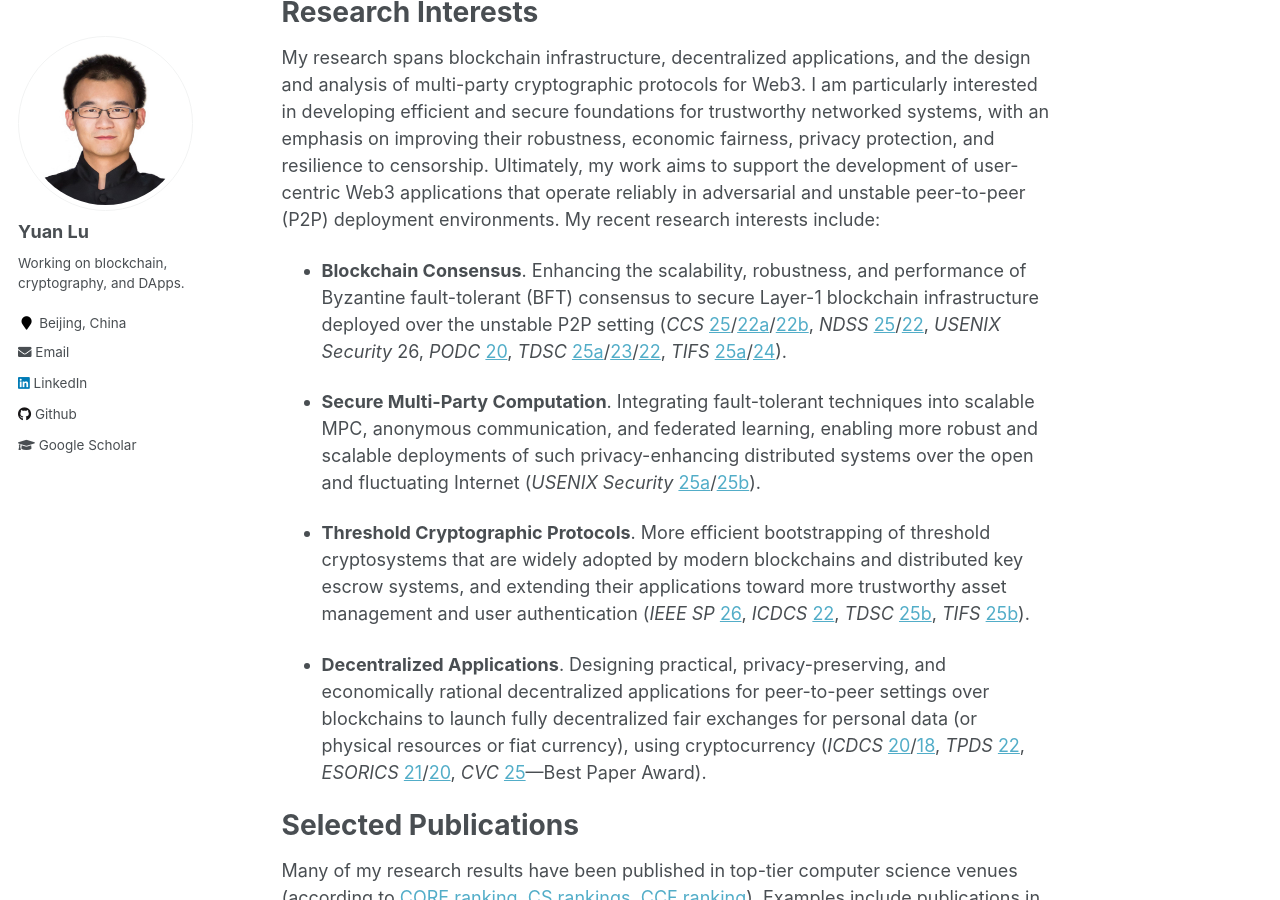
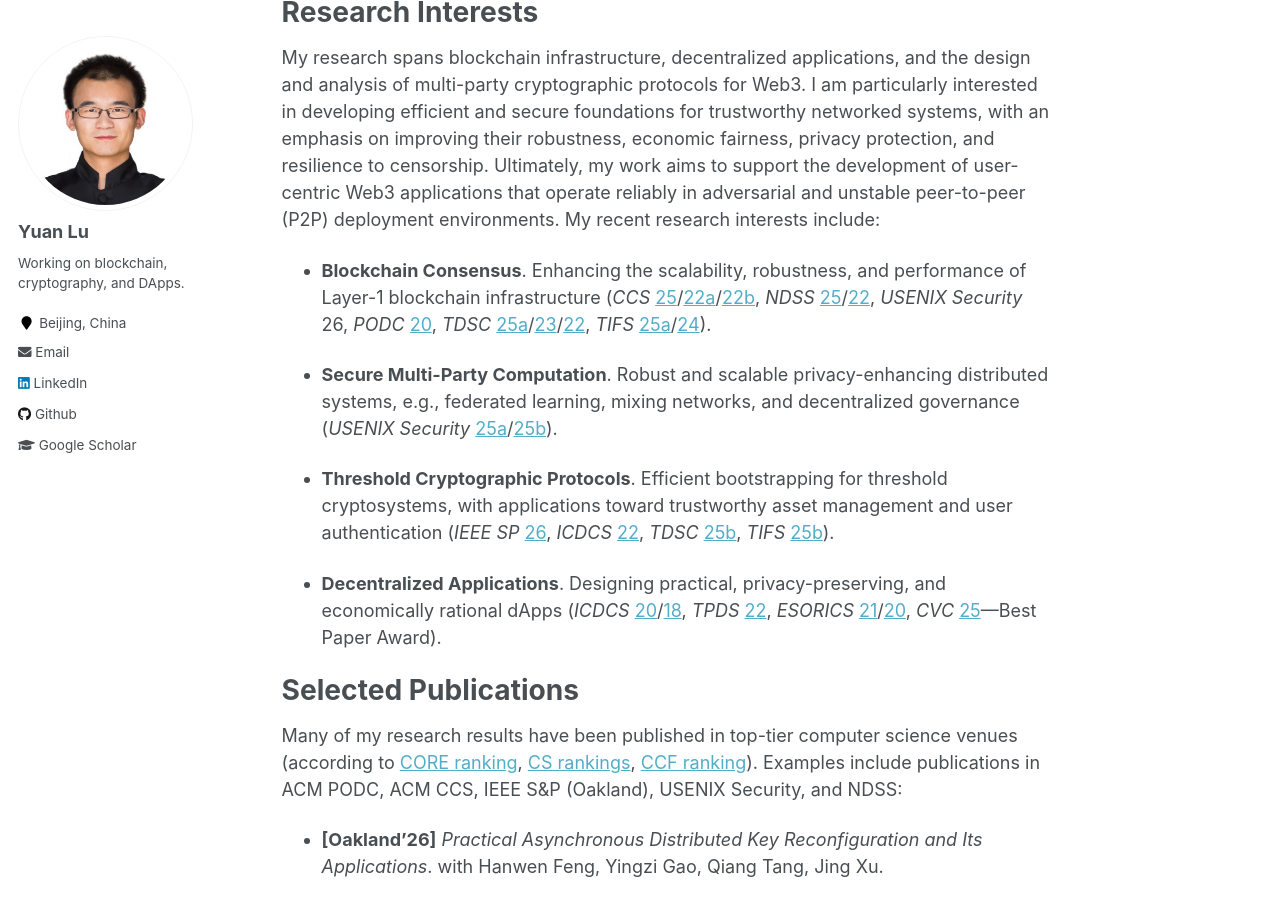
Before and after one commit to yylluu/yylluu.github.io, a Jekyll site: the page built from _pages/about.md, in a window 1280 px wide and 900 px high, scrolled down 199 px. Built offline with Jekyll 4.4.1, drawn with Linux system fonts in a browser that asks for light colours.

Commit message:
Update about.md

```diff
--- a/_pages/about.md
+++ b/_pages/about.md
@@ -14,13 +14,13 @@ Research Interests
 
 My research spans blockchain infrastructure, decentralized applications, and the design and analysis of multi-party cryptographic protocols for Web3. I am particularly interested in developing efficient and secure foundations for trustworthy networked systems, with an emphasis on improving their robustness, economic fairness, privacy protection, and resilience to censorship. Ultimately, my work aims to support the development of user-centric Web3 applications that operate reliably in adversarial and unstable peer-to-peer (P2P) deployment environments. My recent research interests include:
 
-- **Blockchain Consensus**. Enhancing the scalability, robustness, and performance of Byzantine fault-tolerant (BFT) consensus to secure Layer-1 blockchain infrastructure deployed over the unstable P2P setting (*CCS* [25](https://dl.acm.org/doi/abs/10.1145/3719027.3765132)/[22a](https://dl.acm.org/doi/abs/10.1145/3548606.3559346)/[22b](https://dl.acm.org/doi/abs/10.1145/3548606.3559379), *NDSS* [25](https://eprint.iacr.org/2024/206)/[22](https://eprint.iacr.org/2022/27), *USENIX Security* 26, *PODC* [20](https://dl.acm.org/doi/abs/10.1145/3382734.3405707), *TDSC* [25a](https://ieeexplore.ieee.org/abstract/document/11002681)/[23](https://ieeexplore.ieee.org/abstract/document/9913698)/[22](https://ieeexplore.ieee.org/abstract/document/9913698), *TIFS* [25a](https://ieeexplore.ieee.org/abstract/document/11014212)/[24](https://ieeexplore.ieee.org/abstract/document/10415090)).
+- **Blockchain Consensus**. Enhancing the scalability, robustness, and performance of Layer-1 blockchain infrastructure (*CCS* [25](https://dl.acm.org/doi/abs/10.1145/3719027.3765132)/[22a](https://dl.acm.org/doi/abs/10.1145/3548606.3559346)/[22b](https://dl.acm.org/doi/abs/10.1145/3548606.3559379), *NDSS* [25](https://eprint.iacr.org/2024/206)/[22](https://eprint.iacr.org/2022/27), *USENIX Security* 26, *PODC* [20](https://dl.acm.org/doi/abs/10.1145/3382734.3405707), *TDSC* [25a](https://ieeexplore.ieee.org/abstract/document/11002681)/[23](https://ieeexplore.ieee.org/abstract/document/9913698)/[22](https://ieeexplore.ieee.org/abstract/document/9913698), *TIFS* [25a](https://ieeexplore.ieee.org/abstract/document/11014212)/[24](https://ieeexplore.ieee.org/abstract/document/10415090)).
 
-- **Secure Multi-Party Computation**. Integrating fault-tolerant techniques into scalable MPC, anonymous communication, and federated learning, enabling more robust and scalable deployments of such privacy-enhancing distributed systems over the open and fluctuating Internet (*USENIX Security* [25a](https://www.usenix.org/conference/usenixsecurity25/presentation/su-yuan)/[25b](https://www.usenix.org/conference/usenixsecurity25/presentation/liu-yizhong)).
+- **Secure Multi-Party Computation**. Robust and scalable privacy-enhancing distributed systems, e.g., federated learning, mixing networks, and decentralized governance (*USENIX Security* [25a](https://www.usenix.org/conference/usenixsecurity25/presentation/su-yuan)/[25b](https://www.usenix.org/conference/usenixsecurity25/presentation/liu-yizhong)).
 
-- **Threshold Cryptographic Protocols**. More efficient bootstrapping of threshold cryptosystems that are widely adopted by modern blockchains and distributed key escrow systems, and extending their applications toward more trustworthy asset management and user authentication (*IEEE SP* [26](https://eprint.iacr.org/2025/149), *ICDCS* [22](https://ieeexplore.ieee.org/abstract/document/9912190), *TDSC* [25b](https://ieeexplore.ieee.org/abstract/document/10807394), *TIFS* [25b](https://ieeexplore.ieee.org/abstract/document/11153573)).
+- **Threshold Cryptographic Protocols**. Efficient bootstrapping for threshold cryptosystems, with applications toward trustworthy asset management and user authentication (*IEEE SP* [26](https://eprint.iacr.org/2025/149), *ICDCS* [22](https://ieeexplore.ieee.org/abstract/document/9912190), *TDSC* [25b](https://ieeexplore.ieee.org/abstract/document/10807394), *TIFS* [25b](https://ieeexplore.ieee.org/abstract/document/11153573)).
 
-- **Decentralized Applications**. Designing practical, privacy-preserving, and economically rational decentralized applications for peer-to-peer settings over blockchains to launch fully decentralized fair exchanges for personal data (or physical resources or fiat currency), using cryptocurrency (*ICDCS* [20](https://ieeexplore.ieee.org/abstract/document/9355719)/[18](https://ieeexplore.ieee.org/abstract/document/8416350), *TPDS* [22](https://ieeexplore.ieee.org/abstract/document/9929262), *ESORICS* [21](https://link.springer.com/chapter/10.1007/978-3-030-88418-5_17)/[20](https://link.springer.com/chapter/10.1007/978-3-030-59013-0_35), *CVC* [25](https://ieeexplore.ieee.org/abstract/document/11068849)—Best Paper Award).
+- **Decentralized Applications**. Designing practical, privacy-preserving, and economically rational dApps (*ICDCS* [20](https://ieeexplore.ieee.org/abstract/document/9355719)/[18](https://ieeexplore.ieee.org/abstract/document/8416350), *TPDS* [22](https://ieeexplore.ieee.org/abstract/document/9929262), *ESORICS* [21](https://link.springer.com/chapter/10.1007/978-3-030-88418-5_17)/[20](https://link.springer.com/chapter/10.1007/978-3-030-59013-0_35), *CVC* [25](https://ieeexplore.ieee.org/abstract/document/11068849)—Best Paper Award).
 
 
 
```
